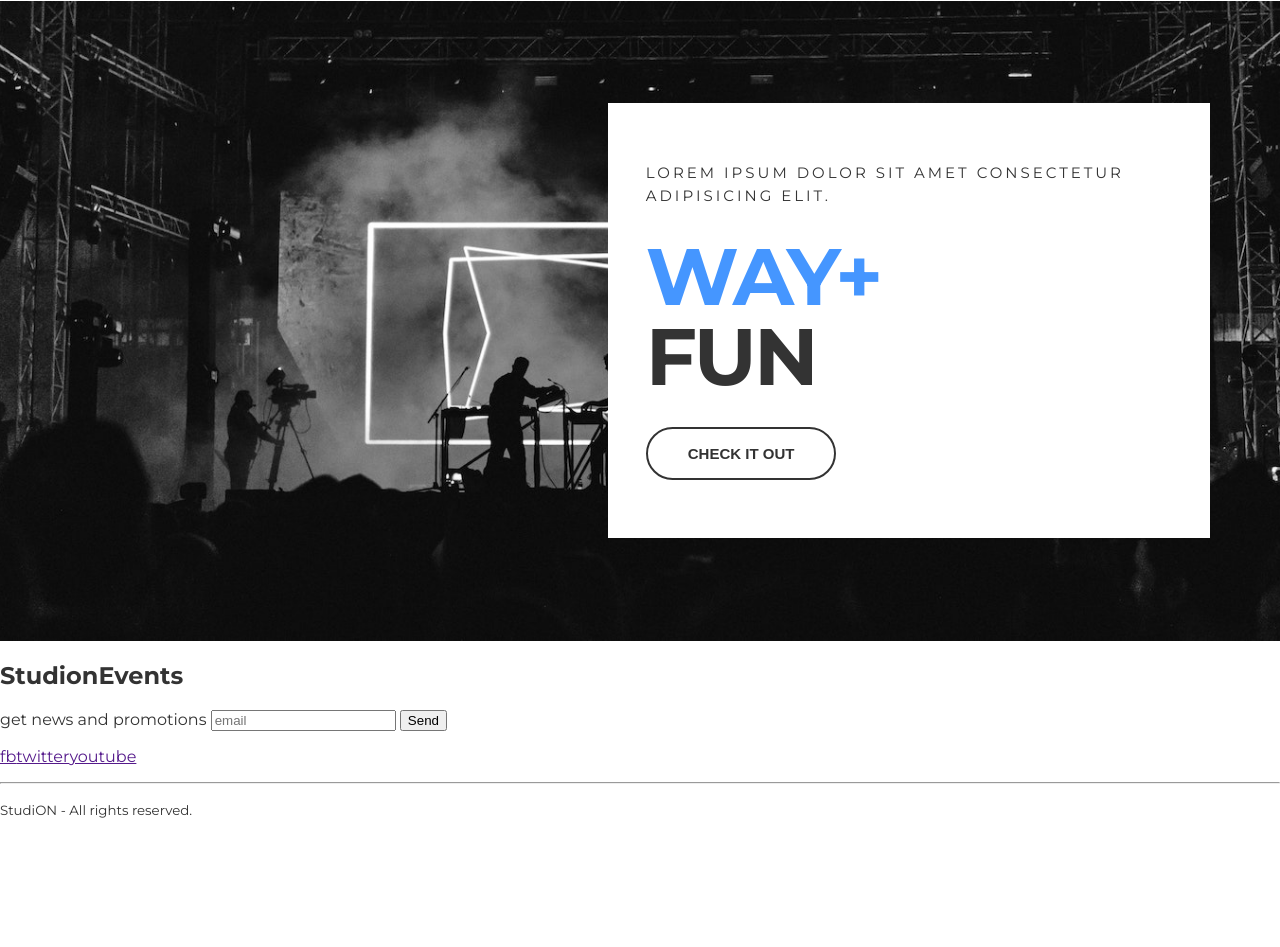
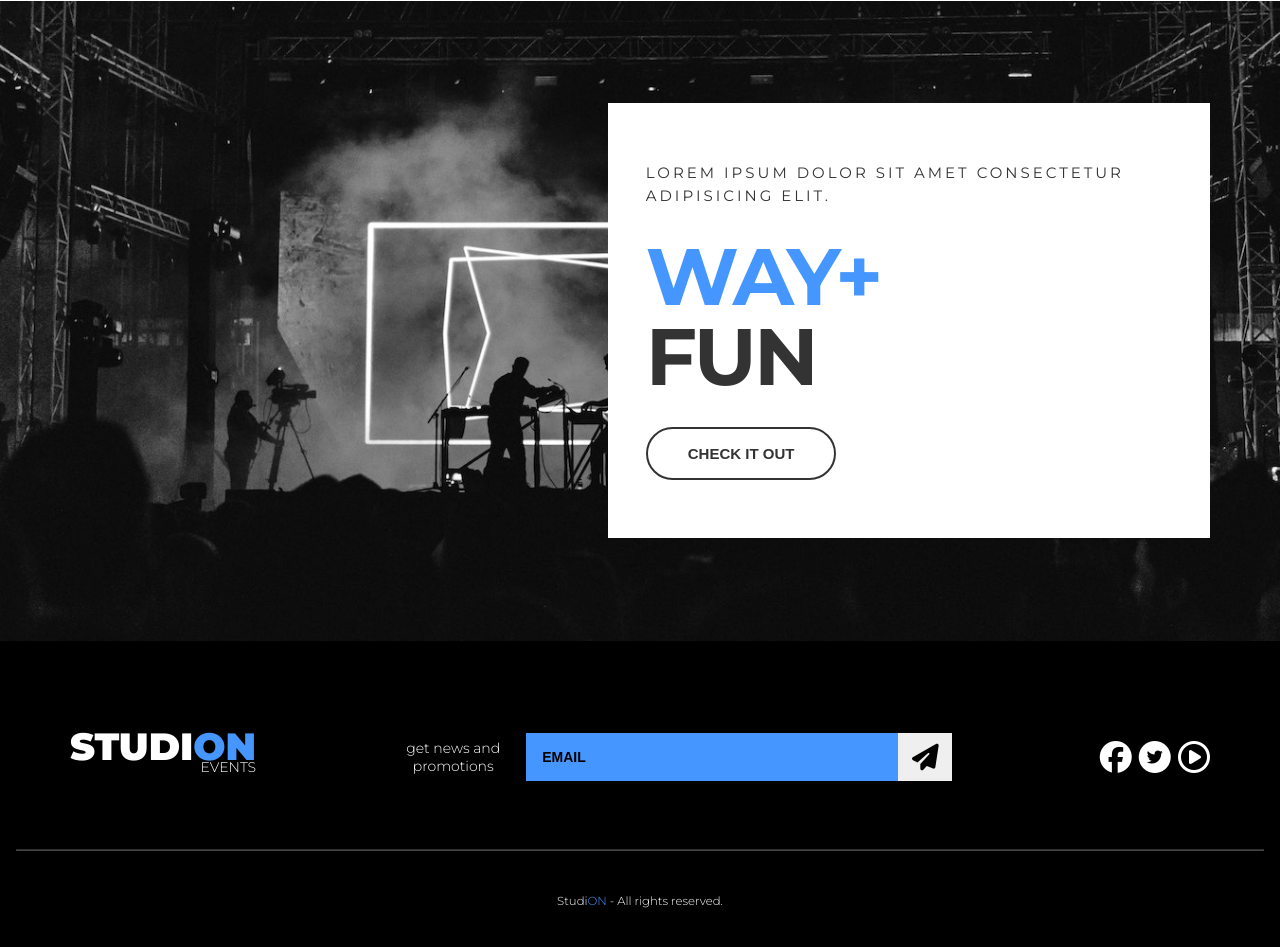
Before and after one commit to aobarbieri/studion, a website: page src/index.html in a window 1280 px wide. Shown: the part 1543-2490 px from the top of the page. Before the commit the page ends 2378 px from the top, so only its background shows below. Drawn offline with Linux system fonts and the light colour scheme.

Commit message:
styling the footer

```diff
--- a/src/index.html
+++ b/src/index.html
@@ -7,6 +7,7 @@
     <meta name="viewport" content="width=device-width, initial-scale=1.0">
     <link rel="stylesheet" href="style.css">
     <title>Studion</title>
+    <script src="https://kit.fontawesome.com/da74a7c51e.js" crossorigin="anonymous"></script>
 </head>
 
 <body>
@@ -62,7 +63,7 @@
         </section>
 
         <section class="container institutional">
-            <img class="institutional__image" src="./images/woman.jpg" alt="woman with her face painted"/>
+            <img class="institutional__image" src="./images/woman.jpg" alt="woman with her face painted" />
             <div class="institutional__copy">
                 <h6>We will make your event happen</h6>
                 <h4>Lorem ipsum dolor sit amet consectetur adipisicing elit.</h4>
@@ -83,20 +84,41 @@
         </section>
     </main>
 
-    <footer>
-        <h2>Studi<span>on</span><span>Events</span></h2>
-        <form action="">
-            <label for="">get news and promotions</label>
-            <input type="email" placeholder="email"/>
-            <button type="submit">Send</button>
+    <footer class="footer">
+        <div class="container footer__container">
+            <h2 class="logo-studion">
+                Studi<span class="copy--primary">on</span><span class="logo-studion__subtitle">Events</span>
+            </h2>
+            <form class="footer__form">
+                <label for="email">get news and promotions</label>
+                <fieldset>
+                <input id="email" type="email" placeholder="email" />
+                <button type="submit"><i class="fas fa-paper-plane fa-2x"></i></button>
+            </fieldset>
             </form>
-        <ul>
-            <li><a href="" target="_blank">fb</a></li>
-            <li><a href="" target="_blank">twitter</a></li>
-            <li><a href="" target="_blank">youtube</a></li>
+            <ul class="footer__social">
+                <li>
+                    <a href="" target="_blank">
+                        <i class="fab fa-facebook fa-2x"></i>
+                    </a>
+                </li>
+                <li>
+                    <a href="" target="_blank">
+                        <span class="fa-stack">
+                            <i class="fas fa-circle fa-stack-2x"></i>
+                            <i class="fab fa-twitter fa-stack-1x fa-inverse"></i>
+
+                        </span>
+                    </a>
+                </li>
+                <li><a href="" target="_blank">
+                        <i class="far fa-play-circle fa-2x"></i>
+                    </a></li>
             </ul>
-        <hr/>
-        <p><small>Studi<span>ON</span> - All rights reserved.</small></p>
+        </div>
+
+        <hr />
+        <p><small>Studi<span class="copy--primary">ON</span> - All rights reserved.</small></p>
     </footer>
 </body>
 
--- a/src/style.css
+++ b/src/style.css
@@ -272,3 +272,106 @@ header {
     border-color: var(--color-copy);
     background: unset;
 }
+
+.footer {
+    background-color: #000;
+    color: #fff;
+    padding: 0 1rem;
+}
+
+.footer__container {
+    display: grid;
+    grid-template-columns: repeat(3, auto);
+    align-items: center;
+    padding: 5.25rem 0 3.75rem 0;
+}
+
+.footer .logo-studion {
+    justify-self: start;
+    margin: 0;
+}
+
+.logo-studion__subtitle {
+    display: block;
+}
+
+.footer__form {
+    display: grid;
+    place-items: center;
+    grid-template-columns: 10ch auto;
+    gap: 1.25rem;
+}
+
+.footer__form label {
+    font-size: .875rem;
+    font-weight: 300;
+    text-align: center;
+}
+
+.footer__form fieldset {
+    display: grid;
+    grid-template-columns: auto 3.375rem;
+    border: unset;
+    margin: 0;
+    padding: 0;
+    width: 100%;
+}
+
+.footer__form input {
+    background-color: var(--color-primary);
+    border: unset;
+    padding: 1rem;
+    font-size: .875rem;
+    font-weight: 700;
+    color: #000;
+    text-transform: uppercase;
+}
+
+.footer__form input::placeholder {
+    color: black;
+}
+
+.footer__form input:focus {
+    outline: unset;
+}
+
+.footer__form button {
+    cursor: pointer;
+    border: unset;
+    height: 3rem;
+    transition: 0.3s all ease;
+}
+
+.footer__form button:hover {
+    color: #fff;
+    background-color: var(--color-copy);
+}
+
+.footer__social {
+    justify-self: end;
+}
+
+.footer__social a,
+.footer__social a:visited,
+.footer__social a:active {
+    color: #fff;
+    margin-left: 0.2rem;
+}
+
+.footer__social a .fa-twitter,
+.footer__social a:visited .fa-twitter,
+.footer__social a:active .fa-twitter{
+    color: #000;
+}
+
+.footer hr {
+    border-color:#fff4;
+    margin: 0;
+}
+
+.footer p {
+    text-align: center;
+    font-size: .875rem;
+    font-weight: 300;
+    margin: 2.5rem 0;
+}
```
Lines whose indentation alone changed are shown as unchanged.
